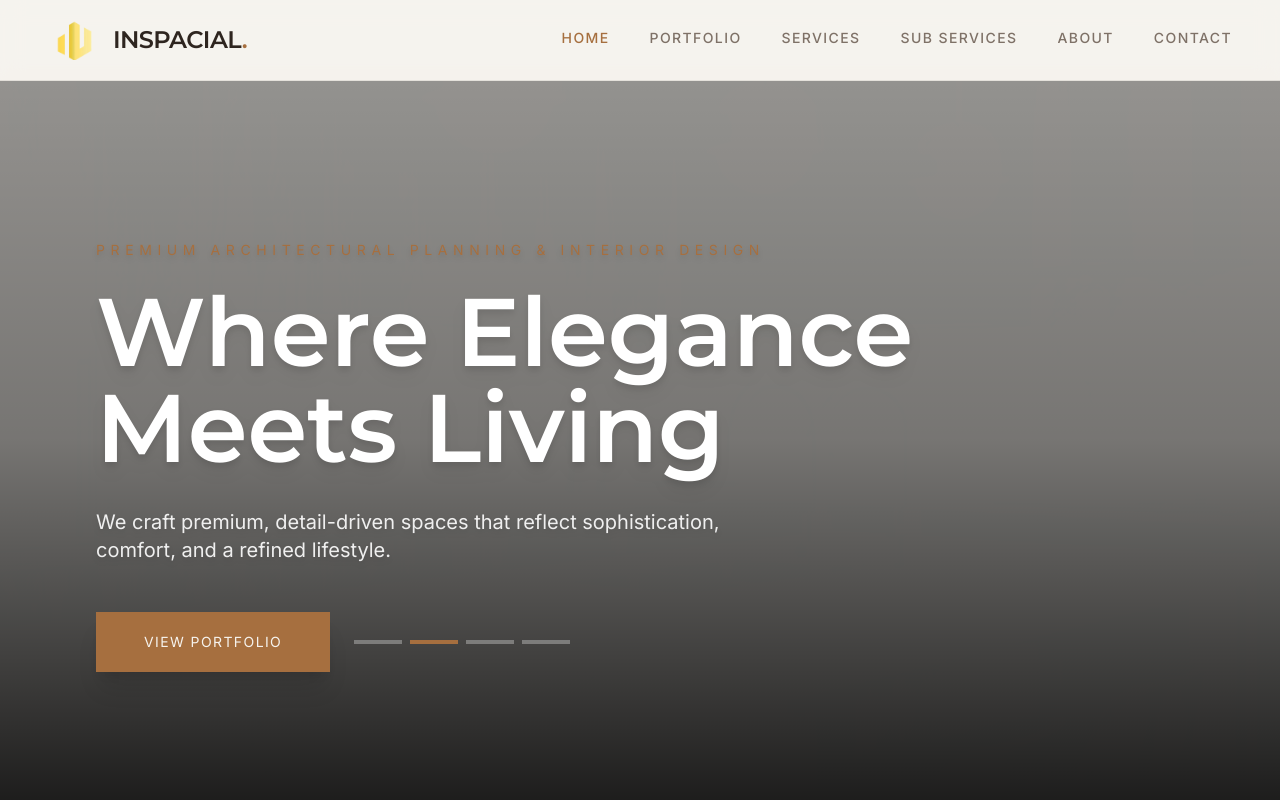
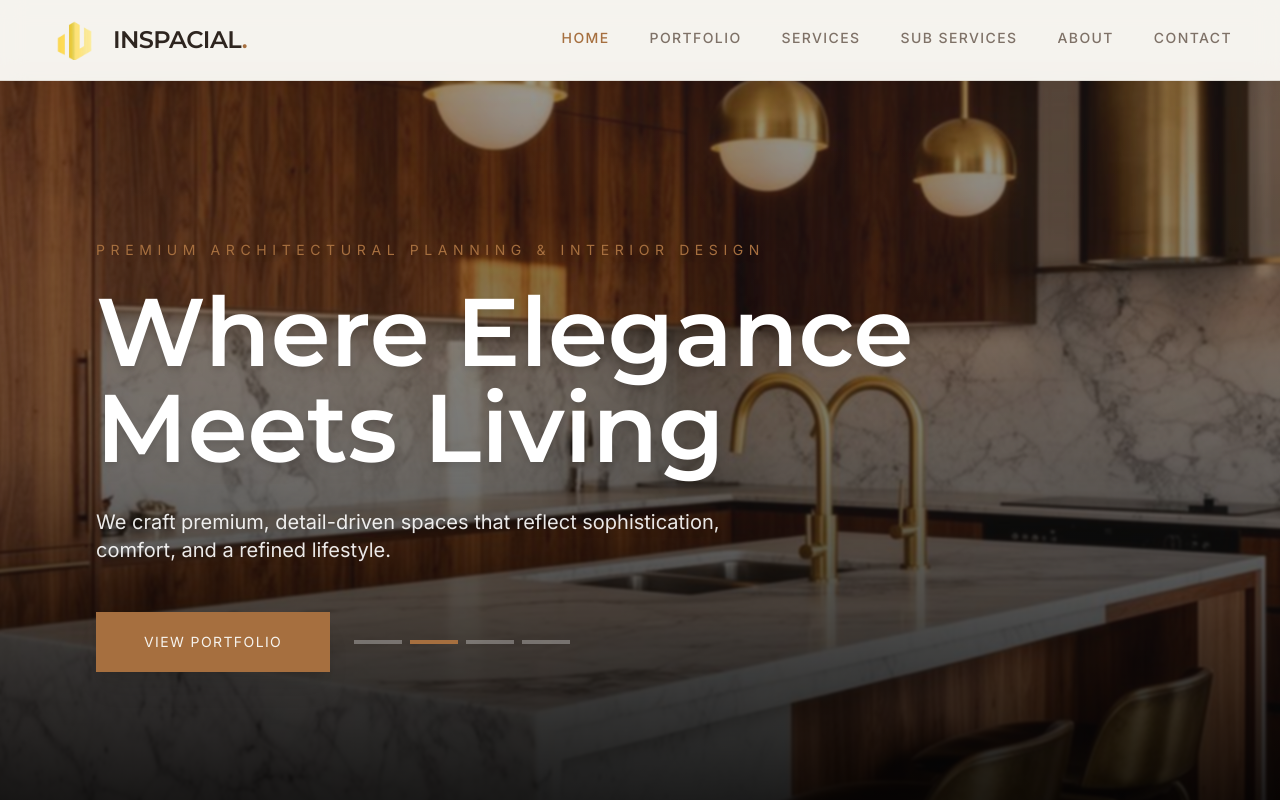
Before and after one commit to CODTECHIT/INSPACIAL, a React (Vite) app: page / in a window 1280 px wide. Shown: the top 800 px of the page. Built offline with nearby package versions, Linux system fonts and the light colour scheme; the HTML template or start-up script is replaced by a standard one.

Commit message:
Refine hero slider animation with blur, scale, and smooth horizontal slide

```diff
--- a/src/pages/Index.tsx
+++ b/src/pages/Index.tsx
@@ -56,17 +56,21 @@ const Index = () => {
       {/* Hero */}
       <section className="relative h-[90vh] min-h-[600px] flex items-center md:items-end overflow-hidden">
         <div className="absolute inset-0">
-          <AnimatePresence mode="wait">
-            <motion.img
+          <AnimatePresence mode="popLayout">
+            <motion.div
               key={currentImage}
-              src={heroImages[currentImage]}
-              initial={{ opacity: 0, scale: 1.1 }}
-              animate={{ opacity: 1, scale: 1 }}
-              exit={{ opacity: 0 }}
-              transition={{ duration: 1.5, ease: "easeInOut" }}
-              alt="Luxury interior design"
-              className="w-full h-full object-cover"
-            />
+              initial={{ opacity: 0, scale: 1.2, x: "2%", filter: "blur(10px)" }}
+              animate={{ opacity: 1, scale: 1.1, x: 0, filter: "blur(0px)" }}
+              exit={{ opacity: 0, scale: 1, x: "-2%", filter: "blur(5px)" }}
+              transition={{ duration: 2.5, ease: [0.4, 0, 0.2, 1] }}
+              className="absolute inset-0 w-full h-full"
+            >
+              <img
+                src={heroImages[currentImage]}
+                alt="Luxury interior design"
+                className="w-full h-full object-cover"
+              />
+            </motion.div>
           </AnimatePresence>
           <div className="absolute inset-0 bg-black/40" />
           <div className="absolute inset-0 bg-gradient-to-t from-black/80 via-black/20 to-transparent" />
```
